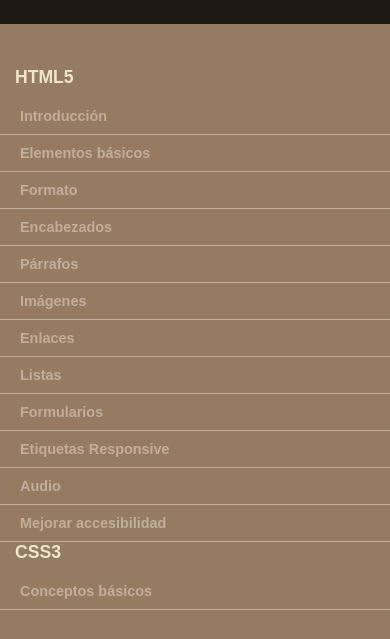
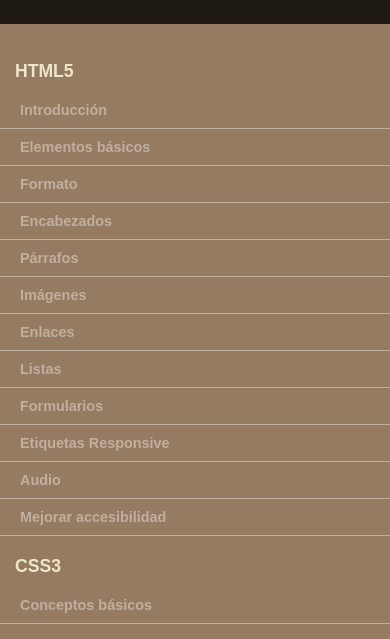
Before and after one commit to CristianICS/responsive-html-course-docs, a plain HTML site: page index.html in a window 390 px wide. Both pictures are taken after a click on the button 41 px from the left and 42 px from the top of the page. Shown: the part 60-699 px from the top of the page. Drawn offline with Linux system fonts and the light colour scheme.

Commit message:
update toc styles
Improve section's titles when they go right after section item

```diff
--- a/estilo/style.css
+++ b/estilo/style.css
@@ -277,6 +277,7 @@ li {
 	position: fixed;
 	top: 0;
 	left: 0;
+	padding-bottom: 8px;
 
 	overflow: auto;
 	width: 15vw;
@@ -338,12 +339,13 @@ a.subtitle.active {
 		margin: 0;
 		display: block;
 		width: 100%;
-		padding: 5vh 0 5vh 0;
+		padding: 2vh 0 5vh 0;
 	}
 
 	.TOC.responsive p.title {
 		padding-left: 15px;
 		margin-bottom: 10px;
+		margin-top: 20px; /* space between title and top subtitle */
 		font-size: 1.1em;
 		color: var(--light-white);
 	}
```
